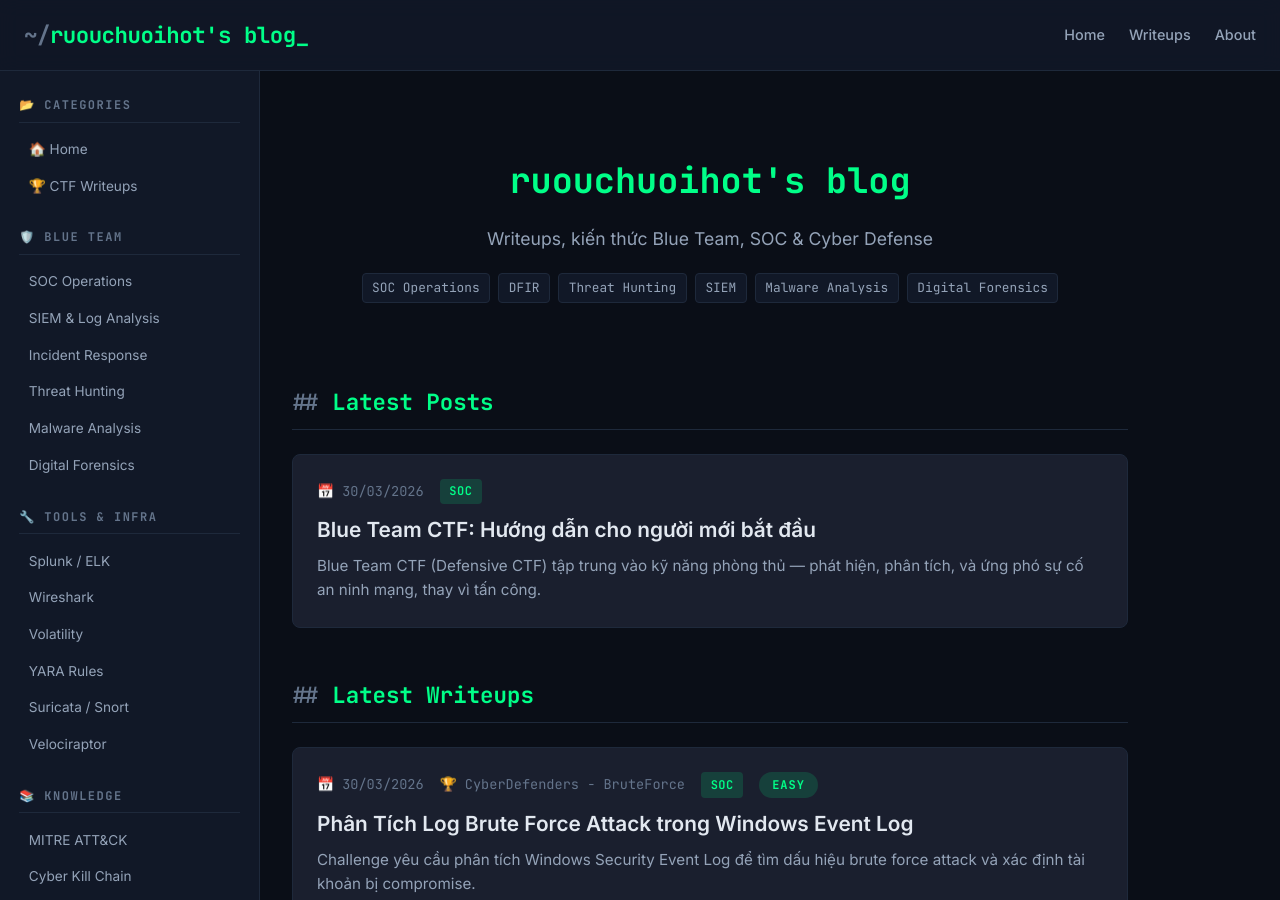
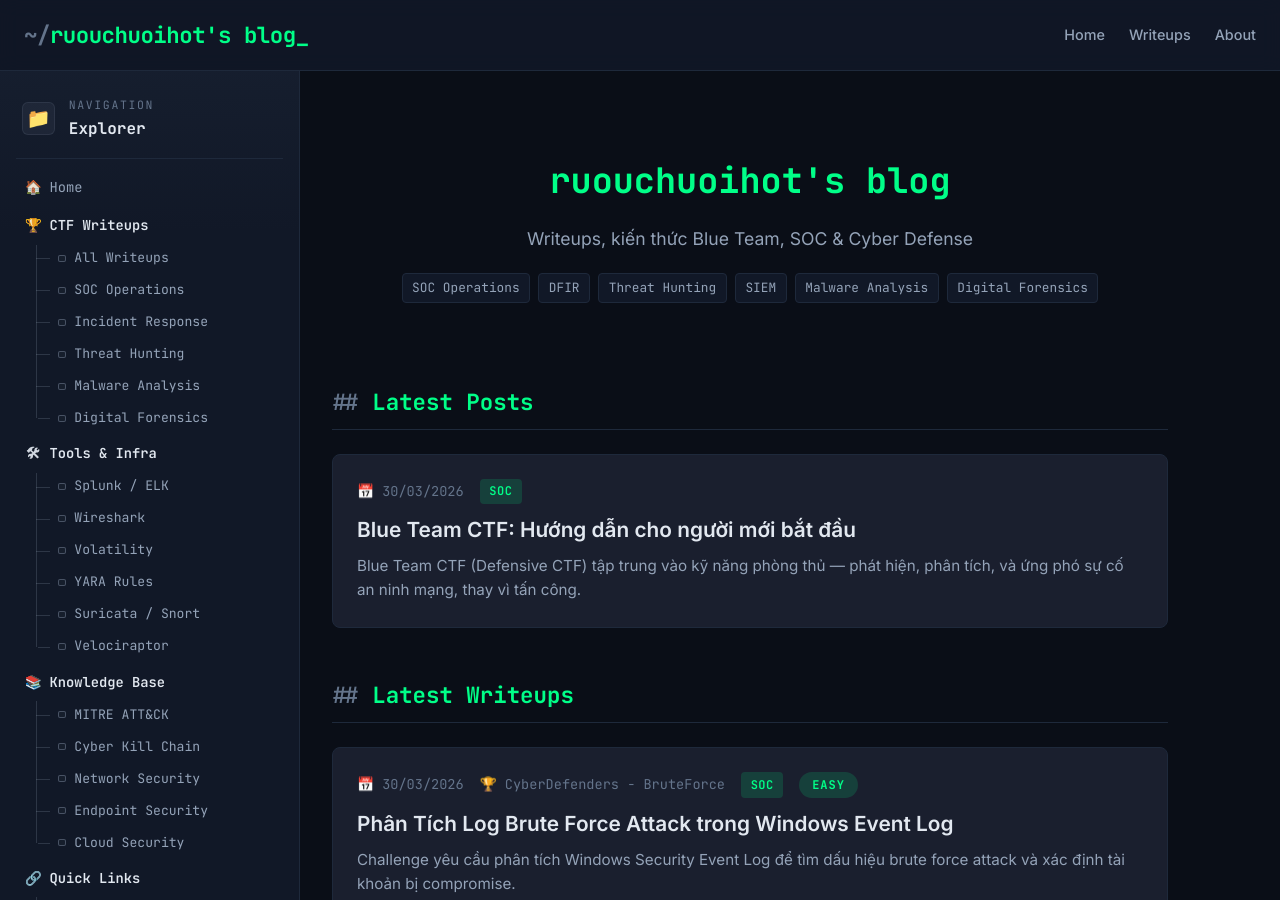
Before and after one commit to ruouchuoihot/ruouchuoihot.github.io, a Jekyll site: the page built from index.html, in a window 1280 px wide and 900 px high. Built offline with Jekyll 4.4.1, drawn with Linux system fonts in a browser that asks for light colours.

Commit message:
Refine sidebar into tree view menu

```diff
--- a/_layouts/default.html
+++ b/_layouts/default.html
@@ -3,7 +3,7 @@
 <head>
   <meta charset="UTF-8">
   <meta name="viewport" content="width=device-width, initial-scale=1.0">
-  <title>{% if page.title %}{{ page.title }} — {{ site.title }}{% else %}{{ site.title }}{% endif %}</title>
+  <title>{% if page.title %}{{ page.title }} - {{ site.title }}{% else %}{{ site.title }}{% endif %}</title>
   <meta name="description" content="{% if page.excerpt %}{{ page.excerpt | strip_html | truncate: 160 }}{% else %}{{ site.description }}{% endif %}">
   <link rel="stylesheet" href="{{ '/assets/css/style.css' | relative_url }}">
   <link rel="alternate" type="application/atom+xml" title="{{ site.title }}" href="{{ '/feed.xml' | relative_url }}">
@@ -21,62 +21,85 @@
           <li><a href="{{ '/about' | relative_url }}">About</a></li>
         </ul>
       </nav>
-      <button class="menu-toggle" onclick="document.querySelector('.sidebar').classList.toggle('open')">☰</button>
+      <button class="menu-toggle" onclick="document.querySelector('.sidebar').classList.toggle('open')" aria-label="Toggle navigation">
+        &#9776;
+      </button>
     </div>
   </header>
 
   <div class="layout-wrapper">
     <aside class="sidebar">
-      <div class="sidebar-section">
-        <h3 class="sidebar-title">📂 Categories</h3>
-        <ul class="sidebar-list">
-          <li><a href="{{ '/' | relative_url }}">🏠 Home</a></li>
-          <li><a href="{{ '/writeups' | relative_url }}">🏆 CTF Writeups</a></li>
-        </ul>
+      <div class="sidebar-header">
+        <span class="sidebar-header-icon" aria-hidden="true">&#128193;</span>
+        <div>
+          <p class="sidebar-kicker">Navigation</p>
+          <h2 class="sidebar-heading">Explorer</h2>
+        </div>
       </div>
 
-      <div class="sidebar-section">
-        <h3 class="sidebar-title">🛡️ Blue Team</h3>
-        <ul class="sidebar-list">
-          <li><a href="#">SOC Operations</a></li>
-          <li><a href="#">SIEM & Log Analysis</a></li>
-          <li><a href="#">Incident Response</a></li>
-          <li><a href="#">Threat Hunting</a></li>
-          <li><a href="#">Malware Analysis</a></li>
-          <li><a href="#">Digital Forensics</a></li>
-        </ul>
-      </div>
+      <ul class="tree-view">
+        <li class="tree-node">
+          <a class="tree-link tree-link-root" href="{{ '/' | relative_url }}">
+            <span class="tree-icon" aria-hidden="true">&#127968;</span>
+            <span>Home</span>
+          </a>
+        </li>
 
-      <div class="sidebar-section">
-        <h3 class="sidebar-title">🔧 Tools & Infra</h3>
-        <ul class="sidebar-list">
-          <li><a href="#">Splunk / ELK</a></li>
-          <li><a href="#">Wireshark</a></li>
-          <li><a href="#">Volatility</a></li>
-          <li><a href="#">YARA Rules</a></li>
-          <li><a href="#">Suricata / Snort</a></li>
-          <li><a href="#">Velociraptor</a></li>
-        </ul>
-      </div>
+        <li class="tree-node tree-node-branch">
+          <span class="tree-branch-label">
+            <span class="tree-icon" aria-hidden="true">&#127942;</span>
+            <span>CTF Writeups</span>
+          </span>
+          <ul class="tree-children">
+            <li class="tree-node"><a class="tree-link" href="{{ '/writeups' | relative_url }}">All Writeups</a></li>
+            <li class="tree-node"><a class="tree-link" href="#">SOC Operations</a></li>
+            <li class="tree-node"><a class="tree-link" href="#">Incident Response</a></li>
+            <li class="tree-node"><a class="tree-link" href="#">Threat Hunting</a></li>
+            <li class="tree-node"><a class="tree-link" href="#">Malware Analysis</a></li>
+            <li class="tree-node"><a class="tree-link" href="#">Digital Forensics</a></li>
+          </ul>
+        </li>
 
-      <div class="sidebar-section">
-        <h3 class="sidebar-title">📚 Knowledge</h3>
-        <ul class="sidebar-list">
-          <li><a href="#">MITRE ATT&CK</a></li>
-          <li><a href="#">Cyber Kill Chain</a></li>
-          <li><a href="#">Network Security</a></li>
-          <li><a href="#">Endpoint Security</a></li>
-          <li><a href="#">Cloud Security</a></li>
-        </ul>
-      </div>
+        <li class="tree-node tree-node-branch">
+          <span class="tree-branch-label">
+            <span class="tree-icon" aria-hidden="true">&#128736;</span>
+            <span>Tools &amp; Infra</span>
+          </span>
+          <ul class="tree-children">
+            <li class="tree-node"><a class="tree-link" href="#">Splunk / ELK</a></li>
+            <li class="tree-node"><a class="tree-link" href="#">Wireshark</a></li>
+            <li class="tree-node"><a class="tree-link" href="#">Volatility</a></li>
+            <li class="tree-node"><a class="tree-link" href="#">YARA Rules</a></li>
+            <li class="tree-node"><a class="tree-link" href="#">Suricata / Snort</a></li>
+            <li class="tree-node"><a class="tree-link" href="#">Velociraptor</a></li>
+          </ul>
+        </li>
 
-      <div class="sidebar-section">
-        <h3 class="sidebar-title">🔗 Links</h3>
-        <ul class="sidebar-list">
-          <li><a href="https://github.com/{{ site.author.github }}" target="_blank">GitHub</a></li>
-          <li><a href="{{ '/about' | relative_url }}">About Me</a></li>
-        </ul>
-      </div>
+        <li class="tree-node tree-node-branch">
+          <span class="tree-branch-label">
+            <span class="tree-icon" aria-hidden="true">&#128218;</span>
+            <span>Knowledge Base</span>
+          </span>
+          <ul class="tree-children">
+            <li class="tree-node"><a class="tree-link" href="#">MITRE ATT&amp;CK</a></li>
+            <li class="tree-node"><a class="tree-link" href="#">Cyber Kill Chain</a></li>
+            <li class="tree-node"><a class="tree-link" href="#">Network Security</a></li>
+            <li class="tree-node"><a class="tree-link" href="#">Endpoint Security</a></li>
+            <li class="tree-node"><a class="tree-link" href="#">Cloud Security</a></li>
+          </ul>
+        </li>
+
+        <li class="tree-node tree-node-branch">
+          <span class="tree-branch-label">
+            <span class="tree-icon" aria-hidden="true">&#128279;</span>
+            <span>Quick Links</span>
+          </span>
+          <ul class="tree-children">
+            <li class="tree-node"><a class="tree-link" href="https://github.com/{{ site.author.github }}" target="_blank" rel="noreferrer">GitHub</a></li>
+            <li class="tree-node"><a class="tree-link" href="{{ '/about' | relative_url }}">About Me</a></li>
+          </ul>
+        </li>
+      </ul>
     </aside>
 
     <main class="site-content">
@@ -87,8 +110,8 @@
   <footer class="site-footer">
     <p>
       &copy; {{ site.time | date: '%Y' }} {{ site.author.name }} &mdash;
-      Powered by <a href="https://pages.github.com" target="_blank">GitHub Pages</a>
-      {% if site.author.github %} | <a href="https://github.com/{{ site.author.github }}" target="_blank">GitHub</a>{% endif %}
+      Powered by <a href="https://pages.github.com" target="_blank" rel="noreferrer">GitHub Pages</a>
+      {% if site.author.github %} | <a href="https://github.com/{{ site.author.github }}" target="_blank" rel="noreferrer">GitHub</a>{% endif %}
     </p>
   </footer>
 
--- a/assets/css/style.css
+++ b/assets/css/style.css
@@ -674,3 +674,171 @@ img {
 .highlight .p { color: var(--text-primary); }
 .highlight .na { color: #79c0ff; }
 .highlight .nt { color: #7ee787; }
+
+/* --- Tree View Sidebar Overrides --- */
+.layout-wrapper {
+  align-items: flex-start;
+}
+
+.sidebar {
+  width: 300px;
+  min-width: 300px;
+  padding: 1.25rem 1rem 1.5rem;
+  background:
+    linear-gradient(180deg, rgba(30, 41, 59, 0.35), rgba(17, 24, 39, 0) 160px),
+    var(--bg-secondary);
+}
+
+.sidebar-header {
+  display: flex;
+  align-items: center;
+  gap: 0.85rem;
+  padding: 0.25rem 0.35rem 1rem;
+  margin-bottom: 0.75rem;
+  border-bottom: 1px solid var(--border);
+}
+
+.sidebar-header-icon {
+  width: 2.1rem;
+  height: 2.1rem;
+  display: inline-flex;
+  align-items: center;
+  justify-content: center;
+  font-size: 1.2rem;
+  border-radius: 6px;
+  background: rgba(148, 163, 184, 0.08);
+  border: 1px solid rgba(148, 163, 184, 0.12);
+}
+
+.sidebar-kicker {
+  color: var(--text-muted);
+  font-size: 0.72rem;
+  letter-spacing: 0.14em;
+  text-transform: uppercase;
+  font-family: var(--font-mono);
+}
+
+.sidebar-heading {
+  color: var(--text-primary);
+  font-size: 1rem;
+  font-family: var(--font-mono);
+  font-weight: 700;
+}
+
+.tree-view,
+.tree-children {
+  list-style: none;
+}
+
+.tree-view {
+  font-family: var(--font-mono);
+  font-size: 0.86rem;
+}
+
+.tree-node {
+  position: relative;
+}
+
+.tree-link,
+.tree-branch-label {
+  display: flex;
+  align-items: center;
+  gap: 0.55rem;
+  min-height: 2rem;
+  padding: 0.3rem 0.55rem;
+  border-radius: 6px;
+  color: var(--text-secondary);
+}
+
+.tree-link:hover,
+.tree-branch-label:hover {
+  background: rgba(0, 255, 136, 0.08);
+  color: var(--text-primary);
+  text-shadow: none;
+}
+
+.tree-link-root {
+  margin-bottom: 0.35rem;
+}
+
+.tree-node-branch {
+  margin-top: 0.2rem;
+}
+
+.tree-branch-label {
+  color: var(--text-primary);
+  font-weight: 600;
+}
+
+.tree-icon {
+  width: 1rem;
+  text-align: center;
+  opacity: 0.92;
+}
+
+.tree-children {
+  margin-left: 0.95rem;
+  padding-left: 1.15rem;
+  position: relative;
+}
+
+.tree-children::before {
+  content: "";
+  position: absolute;
+  left: 0.32rem;
+  top: 0.15rem;
+  bottom: 0.75rem;
+  width: 1px;
+  background: rgba(148, 163, 184, 0.22);
+}
+
+.tree-children .tree-node::before {
+  content: "";
+  position: absolute;
+  left: -0.82rem;
+  top: 1rem;
+  width: 0.82rem;
+  height: 1px;
+  background: rgba(148, 163, 184, 0.22);
+}
+
+.tree-children .tree-node:last-child::after {
+  content: "";
+  position: absolute;
+  left: -0.83rem;
+  top: 1rem;
+  bottom: 0;
+  width: 2px;
+  background: var(--bg-secondary);
+}
+
+.tree-children .tree-link {
+  font-size: 0.82rem;
+}
+
+.tree-children .tree-link::before {
+  content: "";
+  width: 0.45rem;
+  height: 0.45rem;
+  border: 1px solid rgba(148, 163, 184, 0.4);
+  border-radius: 2px;
+  flex: 0 0 auto;
+  background: rgba(148, 163, 184, 0.04);
+}
+
+.tree-children .tree-link:hover::before {
+  border-color: rgba(0, 255, 136, 0.55);
+  background: rgba(0, 255, 136, 0.12);
+}
+
+@media (max-width: 900px) {
+  .sidebar {
+    width: 280px;
+    min-width: 280px;
+    padding: 1rem 0.85rem 1.25rem;
+  }
+
+  .tree-view {
+    font-size: 0.83rem;
+  }
+}
```
